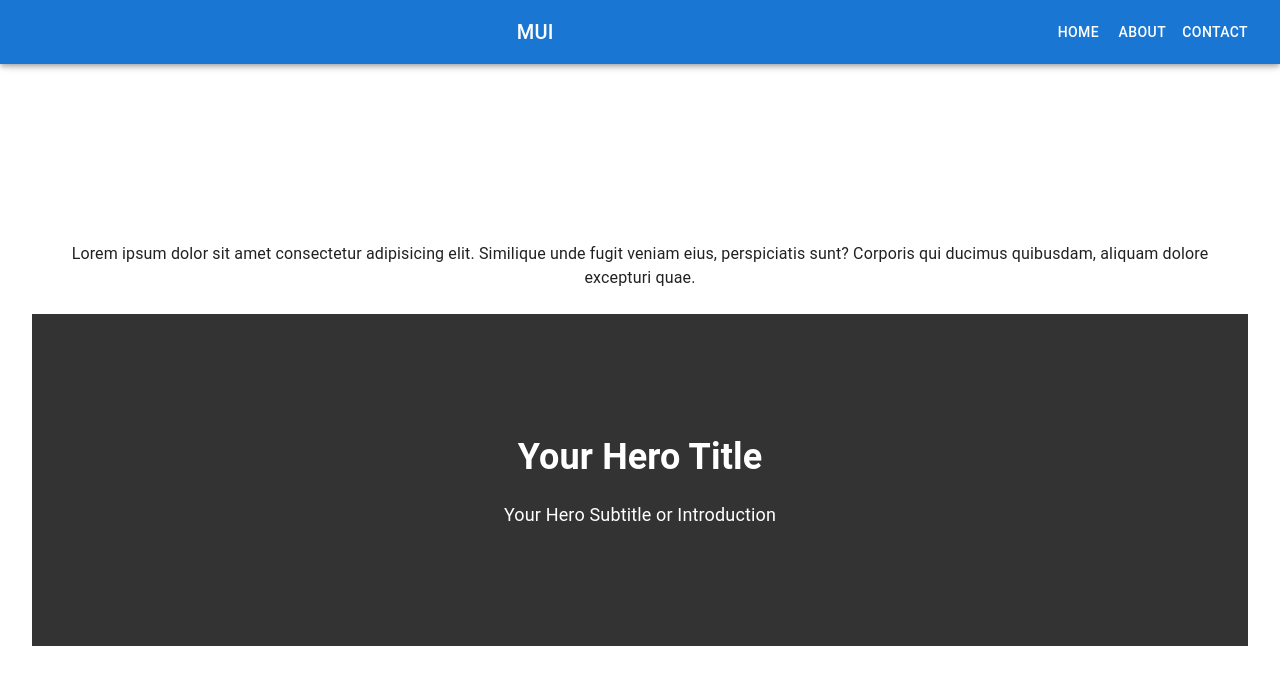
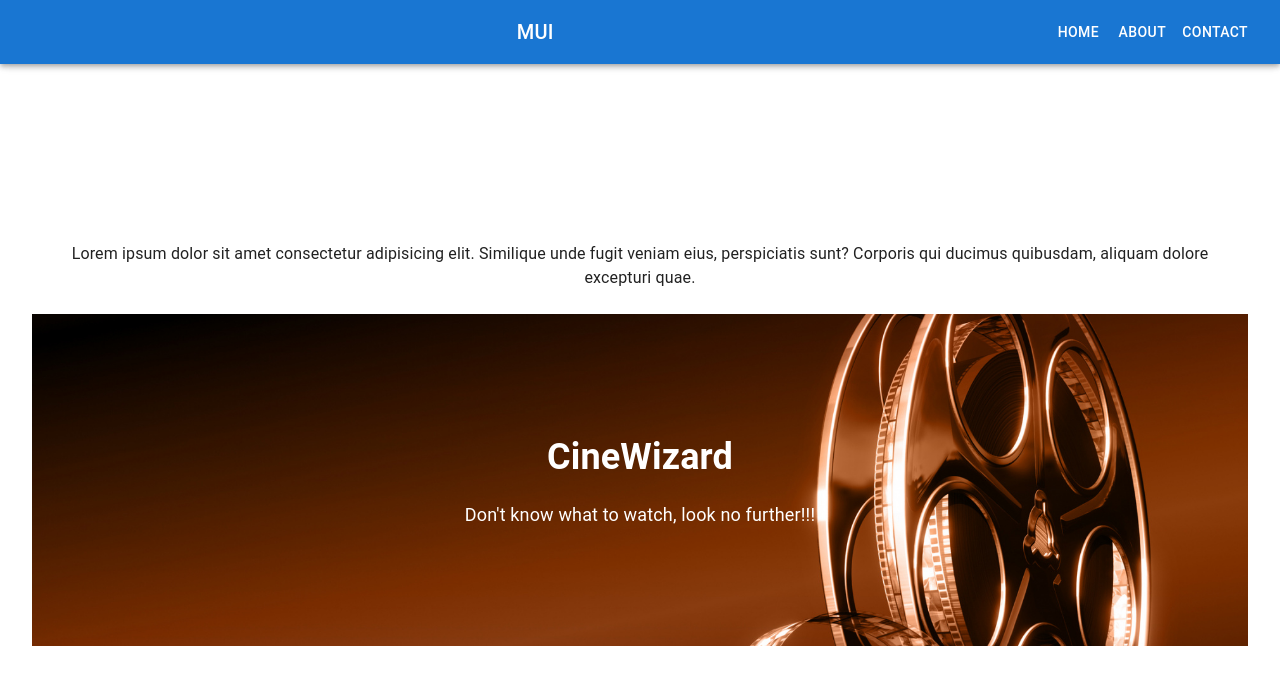
Before and after one commit to Harpreet17594/cinewizard, a React (Vite) app in the folder maincode/: page / in a window 1280 px wide. Shown: the top 684 px of the page. Built offline with nearby package versions, Linux system fonts and the light colour scheme.

Commit message:
added a background-image to the hero-image

```diff
--- a/maincode/src/components/Hero-image.css
+++ b/maincode/src/components/Hero-image.css
@@ -1,6 +1,8 @@
 /* src/components/Hero.css */
-.hero {
-    background-color: #333; /* Set your desired background color */
+
+  .hero {
+    background-image: url('../components/Picture1.jpg'); /* Adjust the path as needed */
+    background-size: cover; /* Adjust background size if necessary */
     color: #fff; /* Set text color */
     padding: 100px; /* Adjust padding as needed */
     text-align: center;
--- a/maincode/src/components/hero-image.jsx
+++ b/maincode/src/components/hero-image.jsx
@@ -1,12 +1,13 @@
 // src/components/hero-image.jsx
 import React from 'react';
 import './Hero-image.css';
+import heroImage from './Picture1.jpg';
 
 function Hero() {
   return (
-    <div className="hero">
-      <h1>Your Hero Title</h1>
-      <p>Your Hero Subtitle or Introduction</p>
+    <div className="hero" style={{ backgroundImage: `url(${heroImage})` }}>
+      <h1>CineWizard</h1>
+      <p>Don't know what to watch, look no further!!!</p>
     </div>
   );
 }
```
Also changed, not shown: maincode/src/components/Picture1.jpg (added).
